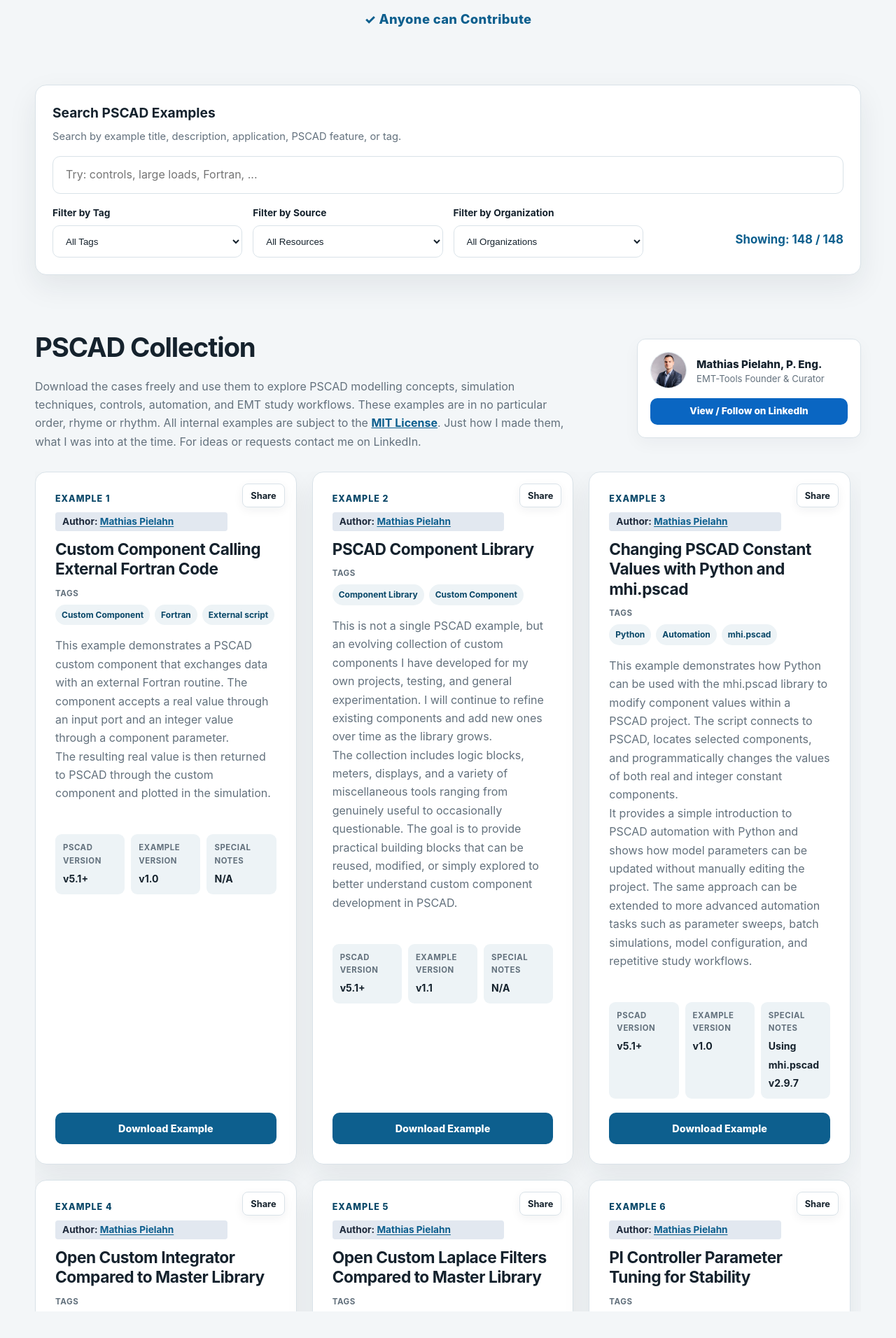
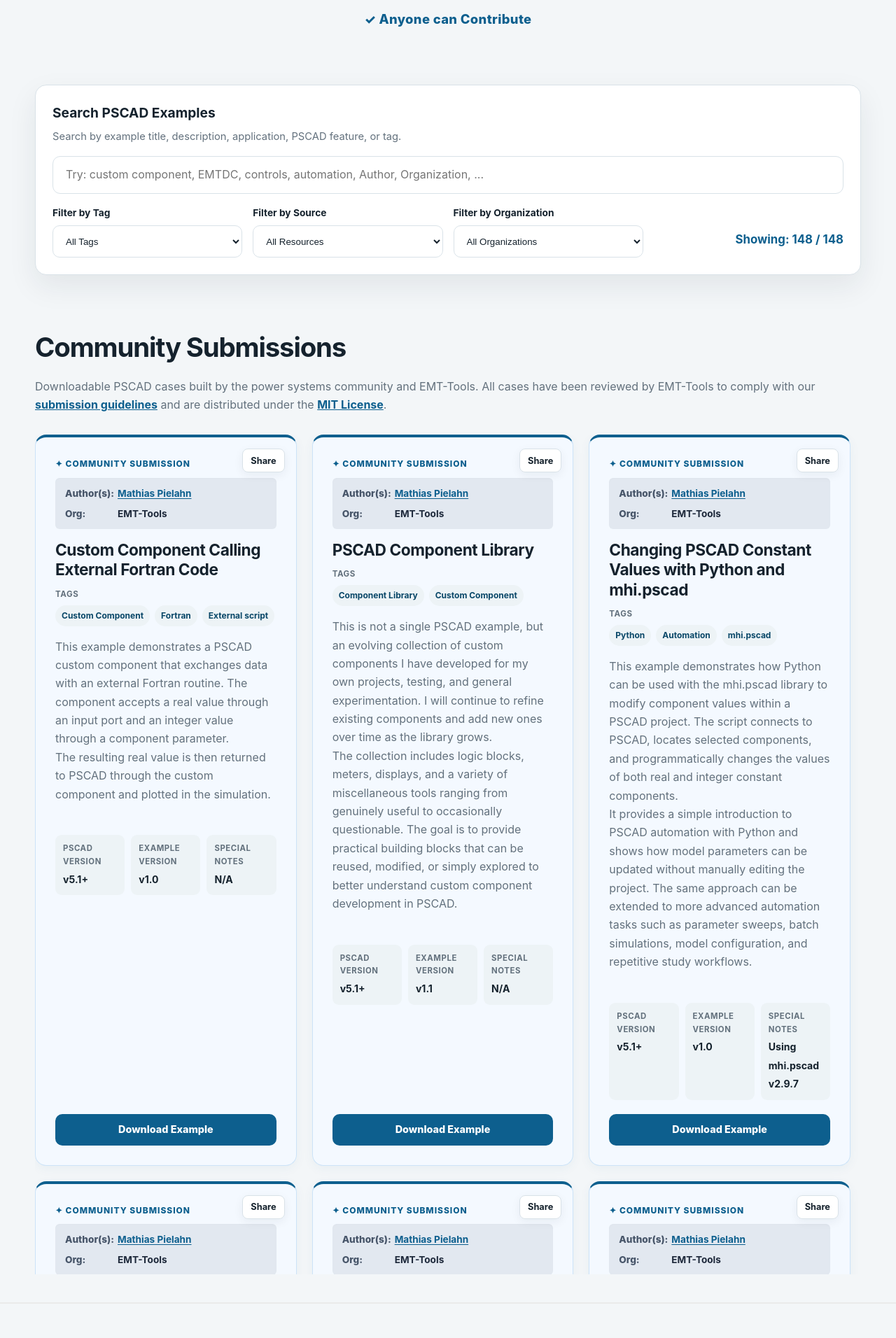
Before and after one commit to EMT-Tools/emt-tools.github.io, a Jekyll site: the page built from index.html, in a window 1280 px wide. Shown: the part 518-2430 px from the top of the page at 70% size. Built offline with Jekyll 4.4.1, drawn with Linux system fonts in a browser that asks for light colours; some of the changed text lies outside the part shown.

Commit message:
Update index.html

```diff
--- a/index.html
+++ b/index.html
@@ -22,7 +22,7 @@
     <div class="search-panel">
       <h2>Search PSCAD Examples</h2>
       <p>Search by example title, description, application, PSCAD feature, or tag.</p>
-      <input aria-label="Search PSCAD examples" class="search-box" id="exampleSearch" placeholder="Try: controls, large loads, Fortran, ..." type="search"/>
+      <input aria-label="Search PSCAD examples" class="search-box" id="exampleSearch" placeholder="Try: custom component, EMTDC, controls, automation, Author, Organization, ..." type="search"/>
 
       <div style="display: grid; grid-template-columns: repeat(auto-fit, minmax(200px, 1fr)); gap: 15px; margin-top: 16px; align-items: end;">
         <div class="tag-filter-wrap" style="max-width: none; margin-top: 0;">
@@ -35,7 +35,6 @@
           <label class="tag-filter-label" for="sourceFilter">Filter by Source</label>
           <select aria-label="Filter by source" class="tag-filter" id="sourceFilter">
             <option value="">All Resources</option>
-            <option value="internal">EMT-Tools Collection</option>
             <option value="submission">Community Submissions</option>
             <option value="external">External Resources</option>
           </select>
@@ -61,39 +60,56 @@
   <div class="no-results" id="noResults" style="margin-top: 10px;">No PSCAD examples match your search.</div>
 </div>
 
-<section class="examples" id="internal-section" style="padding-bottom: 20px;">
+<section class="examples submissions-section" id="submissions-section" style="padding-bottom: 20px;">
   <div class="container">
-
-    <div class="section-heading" style="display: flex; flex-wrap: wrap; gap: 30px; justify-content: space-between; align-items: center; margin-bottom: 30px;">
-      <div style="flex: 1 1 500px; max-width: 760px;">
-        <h2 style="margin-bottom: 10px; font-size: clamp(1.9rem, 3vw, 2.6rem); letter-spacing: -0.03em;">PSCAD Collection</h2>
-        <p style="color: var(--muted); text-align: left; line-height: 1.65; max-width: 100%;">
-          Download the cases freely and use them to explore PSCAD modelling concepts, simulation techniques, controls, automation, and EMT study workflows. These examples are in no particular order, rhyme or rhythm. All internal examples are subject to the <a href="#disclaimer" style="color: var(--accent); font-weight: bold; text-decoration: underline; transition: opacity 0.2s;" onmouseover="this.style.opacity='0.8'" onmouseout="this.style.opacity='1'">MIT License</a>. Just how I made them, what I was into at the time. For ideas or requests contact me on LinkedIn.
-        </p>
-      </div>
-
-      <div class="curator-card" style="flex: 0 1 320px; background: var(--surface); border: 1px solid var(--border); border-radius: 12px; padding: 18px; box-shadow: 0 8px 24px rgba(20, 36, 52, 0.04);">
-        <div style="display: flex; align-items: center; gap: 14px; margin-bottom: 14px;">
-          <img src="/author/Pic.jpeg" alt="Mathias Pielahn" style="width: 52px; height: 52px; border-radius: 50%; object-fit: cover; border: 1px solid var(--border);">
-          <div>
-            <div style="font-weight: 780; font-size: 0.95rem; color: var(--text);">Mathias Pielahn, P. Eng.</div>
-            <div style="font-size: 0.82rem; color: var(--muted); line-height: 1.3;">EMT-Tools Founder & Curator</div>
-          </div>
-        </div>
-        <a class="button button-linkedin follow-link" data-location="internal-section" href="https://www.linkedin.com/in/mathiaspielahn/" rel="noopener noreferrer" target="_blank" style="min-height: 38px; font-size: 0.85rem; padding: 0 12px; width: 100%;">View / Follow on LinkedIn</a>
-      </div>
+    <div class="section-heading">
+      <h2 style="margin-bottom: 10px; font-size: clamp(1.9rem, 3vw, 2.6rem); letter-spacing: -0.03em;">Community Submissions</h2>
+      <p style="color: var(--muted); line-height: 1.65; max-width: 100%;">
+        Downloadable PSCAD cases built by the power systems community and EMT-Tools. All cases have been reviewed by EMT-Tools to comply with our <a href="https://emt-tools.com/contribute/" style="color: var(--accent); font-weight: bold; text-decoration: underline; transition: opacity 0.2s;" onmouseover="this.style.opacity='0.8'" onmouseout="this.style.opacity='1'">submission guidelines</a> and are distributed under the <a href="#disclaimer" style="color: var(--accent); font-weight: bold; text-decoration: underline; transition: opacity 0.2s;" onmouseover="this.style.opacity='0.8'" onmouseout="this.style.opacity='1'">MIT License</a>.
+      </p>
     </div>
 
     <div class="scrollable-grid-container">
-      <div class="example-grid" id="exampleCollection">
+      <div class="example-grid" id="submissions-grid">
+
+        <!-- 1. INTERNAL EXAMPLES (Mathias's files from _examples/) -->
         {% for example in site.examples %}
-        <article class="searchable-example example-card" data-source="internal" data-org="" data-search="{{ example.tags | join: ' ' | downcase }} {{ example.title | downcase }}" id="{{ example.slug }}">
+        <article class="searchable-example example-card" id="{{ example.slug }}" data-source="submission" data-org="{{ example.organization | default: 'EMT-Tools' }}" data-search="{{ example.tags | join: ' ' | downcase }} {{ example.title | downcase }} {{ example.author | downcase }} {{ example.organization | downcase }}" style="background-color: #f4f9ff; border: 1px solid #cce3f8; border-top: 4px solid var(--accent); box-shadow: 0 4px 15px rgba(13, 95, 142, 0.05);">
           <button aria-label="Share this PSCAD example" class="share-button-top share-button" type="button">Share</button>
           <div class="example-content">
-            <div class="example-number">Example {{ forloop.index }}</div>
 
-            <div style="background-color: #e2e8f0; padding: 4px 10px; font-size: 0.85em; color: #1e293b; border-radius: 4px; display: inline-block; margin-bottom: 12px; margin-top: 8px; font-weight: bold; max-width: calc(100% - 70px); line-height: 1.4;">
-                Author: <a href="{{ example.linkedin | default: 'https://www.linkedin.com/in/mathiaspielahn/' }}" target="_blank" rel="noopener noreferrer" style="color: #0d5f8e; text-decoration: underline; text-underline-offset: 2px;">{{ example.author | default: 'Mathias Pielahn' }}</a> <span style="margin: 0 6px; color: #94a3b8;">
+            <div style="color: var(--accent); font-size: 0.75rem; font-weight: 800; letter-spacing: 0.08em; text-transform: uppercase; margin-bottom: 10px;">
+              ✦ Community Submission
+            </div>
+
+            <div style="background-color: #e2e8f0; padding: 12px 85px 12px 14px; font-size: 0.85em; color: #1e293b; border-radius: 6px; margin-bottom: 16px; line-height: 1.5; box-shadow: inset 0 1px 3px rgba(0,0,0,0.02);">
+
+              <div style="display: flex; margin-bottom: 8px;">
+                <div style="font-weight: 800; width: 75px; flex-shrink: 0; color: #475569;">Author(s):</div>
+                <div style="display: flex; flex-direction: column; gap: 3px;">
+                  {% assign default_author = example.author | default: 'Mathias Pielahn' %}
+                  {% assign default_linkedin = example.linkedin | default: 'https://www.linkedin.com/in/mathiaspielahn/' %}
+                  {% assign authors = default_author | split: "," %}
+                  {% assign linkedins = default_linkedin | split: "," %}
+
+                  {% for author in authors %}
+                    {% assign author_clean = author | strip %}
+                    {% assign link_clean = linkedins[forloop.index0] | strip %}
+
+                    {% if link_clean and link_clean != "" and link_clean != "none" %}
+                      <a href="{{ link_clean }}" target="_blank" rel="noopener noreferrer" style="color: #0d5f8e; text-decoration: underline; text-underline-offset: 2px; font-weight: 700;">{{ author_clean }}</a>
+                    {% else %}
+                      <span style="font-weight: 700;">{{ author_clean }}</span>
+                    {% endif %}
+                  {% endfor %}
+                </div>
+              </div>
+
+              <div style="display: flex;">
+                <div style="font-weight: 800; width: 75px; flex-shrink: 0; color: #475569;">Org:</div>
+                <div style="font-weight: 700;">{{ example.organization | default: 'EMT-Tools' }}</div>
+              </div>
+
             </div>
 
             <h3 style="margin-top: 0;">{{ example.title }}</h3>
@@ -120,22 +136,9 @@
           </div>
         </article>
         {% endfor %}
-      </div>
-    </div>
-  </div>
-</section>
 
-<section class="examples submissions-section" id="submissions-section" style="border-top: 2px solid #eaeaea; padding-top: 40px; padding-bottom: 20px;">
-  <div class="container">
-    <div class="section-heading">
-      <h2>Community Submissions</h2>
-      <p>The following PSCAD cases have been contributed by member of the Power Systems community. All cases have been reviewed by EMT-Tools to comply with the <a href="https://emt-tools.com/contribute/" style="color: var(--accent); font-weight: bold; text-decoration: underline; transition: opacity 0.2s;" onmouseover="this.style.opacity='0.8'" onmouseout="this.style.opacity='1'">submission guideline </a>. All community submission examples are subject to the <a href="#disclaimer" style="color: var(--accent); font-weight: bold; text-decoration: underline; transition: opacity 0.2s;" onmouseover="this.style.opacity='0.8'" onmouseout="this.style.opacity='1'">MIT License</a>.</p>
-    </div>
-
-    <div class="scrollable-grid-container">
-      <div class="example-grid" id="submissions-grid">
+        <!-- 2. COMMUNITY SUBMISSIONS (from _data/submissions.yml) -->
         {% for resource in site.data.submissions %}
-
           <article class="searchable-example example-card" id="{{ resource.title | slugify }}" data-source="submission" data-org="{{ resource.organization | escape }}" data-search="{{ resource.tags | join: ' ' | downcase }} {{ resource.title | downcase }} {{ resource.author | downcase }} {{ resource.organization | downcase }}" style="background-color: #f4f9ff; border: 1px solid #cce3f8; border-top: 4px solid var(--accent); box-shadow: 0 4px 15px rgba(13, 95, 142, 0.05);">
             <button aria-label="Share this PSCAD resource" class="share-button-top share-button" type="button">Share</button>
             <div class="example-content">
@@ -144,7 +147,7 @@
                 ✦ Community Submission
               </div>
 
-              <div style="background-color: #e2e8f0; padding: 12px 14px; margin-right: 75px; font-size: 0.85em; color: #1e293b; border-radius: 6px; margin-bottom: 16px; line-height: 1.5; box-shadow: inset 0 1px 3px rgba(0,0,0,0.02);">
+              <div style="background-color: #e2e8f0; padding: 12px 85px 12px 14px; font-size: 0.85em; color: #1e293b; border-radius: 6px; margin-bottom: 16px; line-height: 1.5; box-shadow: inset 0 1px 3px rgba(0,0,0,0.02);">
 
                 {% if resource.author %}
                 <div style="display: flex; margin-bottom: 8px;">
@@ -188,13 +191,13 @@
               </div>
               <div class="card-actions" style="margin-top: auto; padding-top: 20px;">
                 <a href="{{ resource.url }}" target="_blank" rel="noopener noreferrer" class="button button-primary" style="width: 100%; text-align: center;">
-                  Download Example ↗
+                  View Submission ↗
                 </a>
               </div>
             </div>
           </article>
+        {% endfor %}
 
-        {% endfor %}
       </div>
     </div>
   </div>
@@ -203,8 +206,8 @@
 <section class="examples external-resources-section" id="external-section" style="border-top: 2px solid #eaeaea; padding-top: 40px; padding-bottom: 40px;">
   <div class="container">
     <div class="section-heading">
-      <h2> External Resources</h2>
-      <p>The following resources are hosted externally and are not subject to the EMT-Tools MIT License. All rights and credits belong to their original authors.</p>
+      <h2>External Resources</h2>
+      <p style="color: var(--muted); line-height: 1.65; max-width: 100%;">Links to third-party PSCAD models, tools, and papers. These resources are hosted externally, are not reviewed by EMT-Tools, and maintain their own independent licenses and credits.</p>
     </div>
 
     <style>
@@ -223,24 +226,15 @@
           <article class="searchable-example example-card" id="{{ resource.title | slugify }}" data-source="external" data-org="{{ resource.organization | escape }}" style="background-color: #e2e8f0; border: 1px solid #cbd5e1; box-shadow: none;" data-search="{{ resource.tags | join: ' ' | downcase }} {{ resource.title | downcase }} {{ resource.author | downcase }} {{ resource.organization | downcase }}">
             <button aria-label="Share this PSCAD resource" class="share-button-top share-button" type="button">Share</button>
             <div class="example-content">
-              <div style="background-color: #cbd5e1; padding: 12px 14px; margin-right: 75px; font-size: 0.85em; color: #1e293b; border-radius: 6px; margin-bottom: 16px; line-height: 1.5; box-shadow: inset 0 1px 3px rgba(0,0,0,0.05);">
+              <div style="background-color: #cbd5e1; padding: 12px 85px 12px 14px; font-size: 0.85em; color: #1e293b; border-radius: 6px; margin-bottom: 16px; line-height: 1.5; box-shadow: inset 0 1px 3px rgba(0,0,0,0.05);">
 
                 {% if resource.author %}
                 <div style="display: flex; margin-bottom: 8px;">
                   <div style="font-weight: 800; width: 75px; flex-shrink: 0; color: #334155;">Author(s):</div>
                   <div style="display: flex; flex-direction: column; gap: 3px;">
                     {% assign authors = resource.author | split: "," %}
-                    {% assign linkedins = resource.linkedin | split: "," %}
-
                     {% for author in authors %}
-                      {% assign author_clean = author | strip %}
-                      {% assign link_clean = linkedins[forloop.index0] | strip %}
-
-                      {% if link_clean and link_clean != "" and link_clean != "none" %}
-                        <a href="{{ link_clean }}" target="_blank" rel="noopener noreferrer" style="color: #0056b3; text-decoration: underline; text-underline-offset: 2px; font-weight: 700;">{{ author_clean }}</a>
-                      {% else %}
-                        <span style="font-weight: 700;">{{ author_clean }}</span>
-                      {% endif %}
+                      <span style="font-weight: 700;">{{ author | strip }}</span>
                     {% endfor %}
                   </div>
                 </div>
@@ -280,14 +274,27 @@
 
 <section style="padding-bottom: 82px;">
   <div class="container">
-    <div class="growth-callout" style="margin-top: 0;">
-      <div>
+    <div class="growth-callout" style="margin-top: 0; display: flex; flex-wrap: wrap; gap: 40px; align-items: center; justify-content: space-between;">
+
+      <div style="flex: 1 1 400px;">
         <h3>Looking for more?</h3>
         <p>I will try to create and upload new cases (somewhat) regularly. Follow on LinkedIn for new example releases, PSCAD tips, model development techniques, debugging lessons, and practical simulation insights.</p>
+        <a class="button button-linkedin follow-link" data-location="bottom-callout" href="https://www.linkedin.com/in/mathiaspielahn/" rel="noopener noreferrer" target="_blank" style="display: inline-block; margin-top: 15px;">
+          Follow on LinkedIn
+        </a>
       </div>
-      <a class="button button-linkedin follow-link" data-location="bottom-callout" href="https://www.linkedin.com/in/mathiaspielahn/" rel="noopener noreferrer" target="_blank">
-        Follow on LinkedIn
-      </a>
+
+      <!-- FOOTER CURATOR CARD -->
+      <div class="curator-card" style="flex: 0 1 320px; background: var(--surface); border: 1px solid var(--border); border-radius: 12px; padding: 18px; box-shadow: 0 8px 24px rgba(20, 36, 52, 0.04); text-align: left;">
+        <div style="display: flex; align-items: center; gap: 14px; margin-bottom: 0;">
+          <img src="/author/Pic.jpeg" alt="Mathias Pielahn" style="width: 60px; height: 60px; border-radius: 50%; object-fit: cover; border: 1px solid var(--border);">
+          <div>
+            <div style="font-weight: 800; font-size: 1.05rem; color: var(--text);">Mathias Pielahn, P. Eng.</div>
+            <div style="font-size: 0.85rem; color: var(--muted); line-height: 1.4;">EMT-Tools Founder & Curator</div>
+          </div>
+        </div>
+      </div>
+
     </div>
   </div>
 </section>
```
